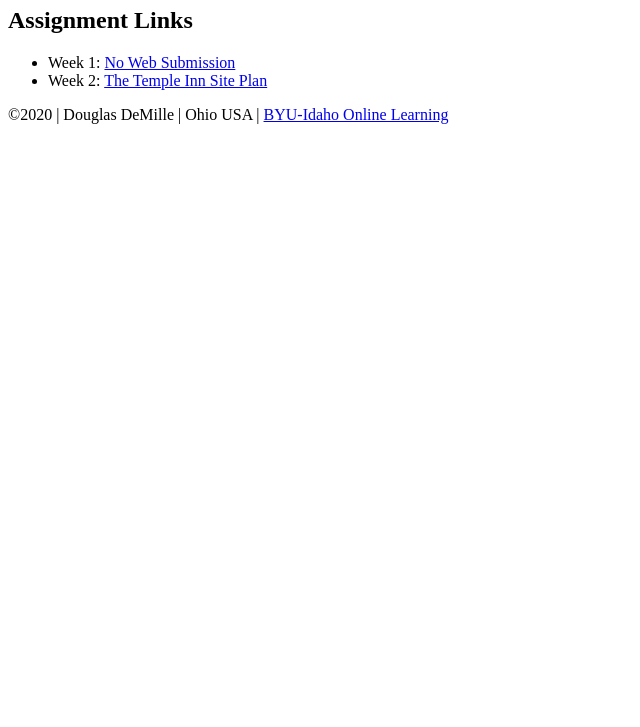
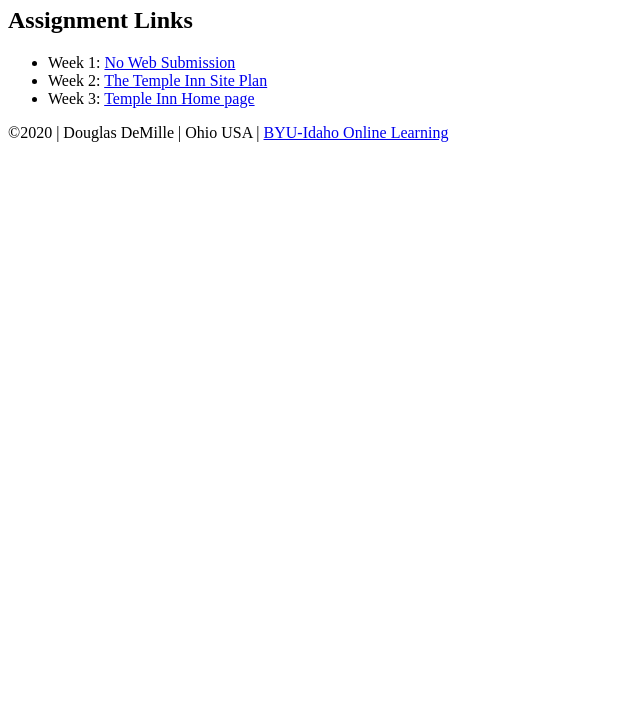
Before and after one commit to ddemille1/ddemille1.github.io, a plain HTML site: page index.html in a window 1280 px wide. Shown: the part 73-800 px from the top of the page, without its empty margins (0-640 px from the left). Drawn offline with Linux system fonts and the light colour scheme.

Commit message:
html for temple inn homepage

```diff
--- a/index.html
+++ b/index.html
@@ -14,6 +14,7 @@
         <ul>
           <li>Week 1: <a href="#">No Web Submission</a></li>
           <li>Week 2: <a href="site-plan.html">The Temple Inn Site Plan</a></li>
+          <li>Week 3: <a href="project/index.html">Temple Inn Home page</a></li>
         </ul>
       </main>
       <footer>
```
